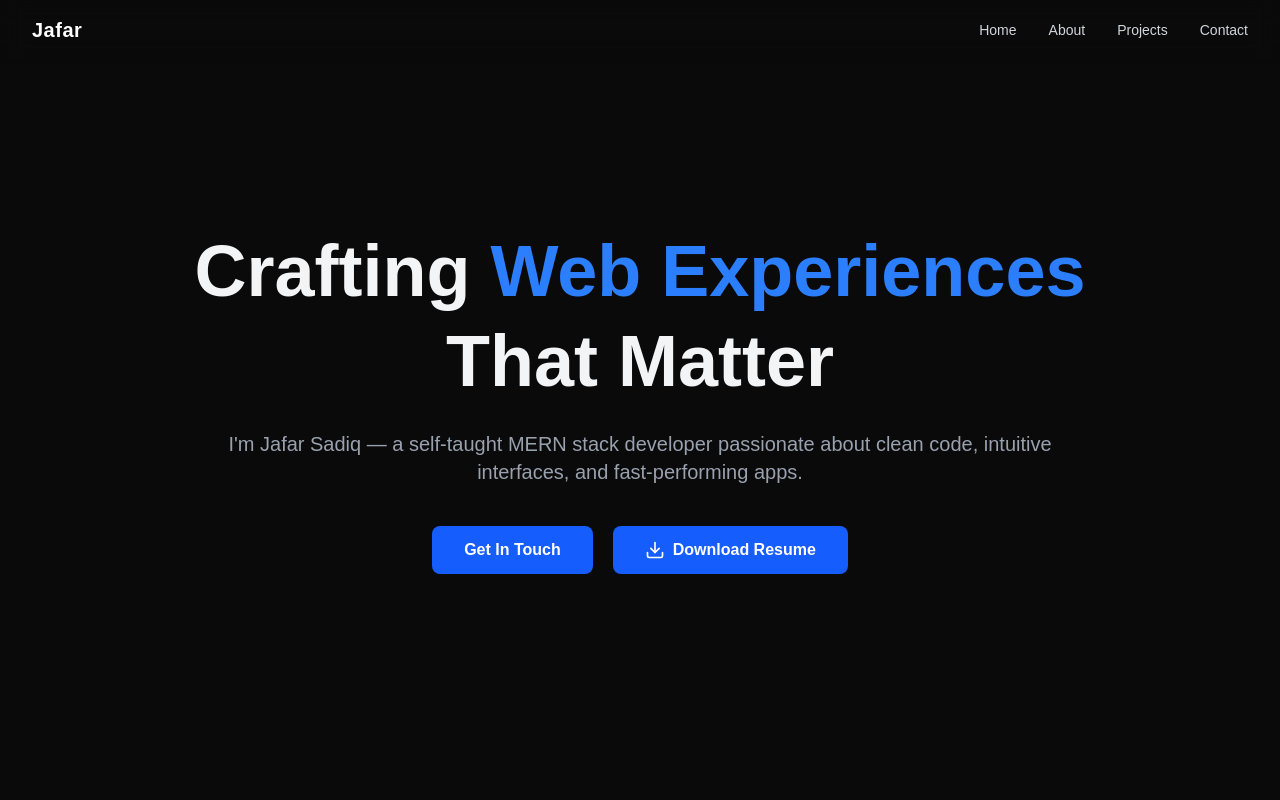
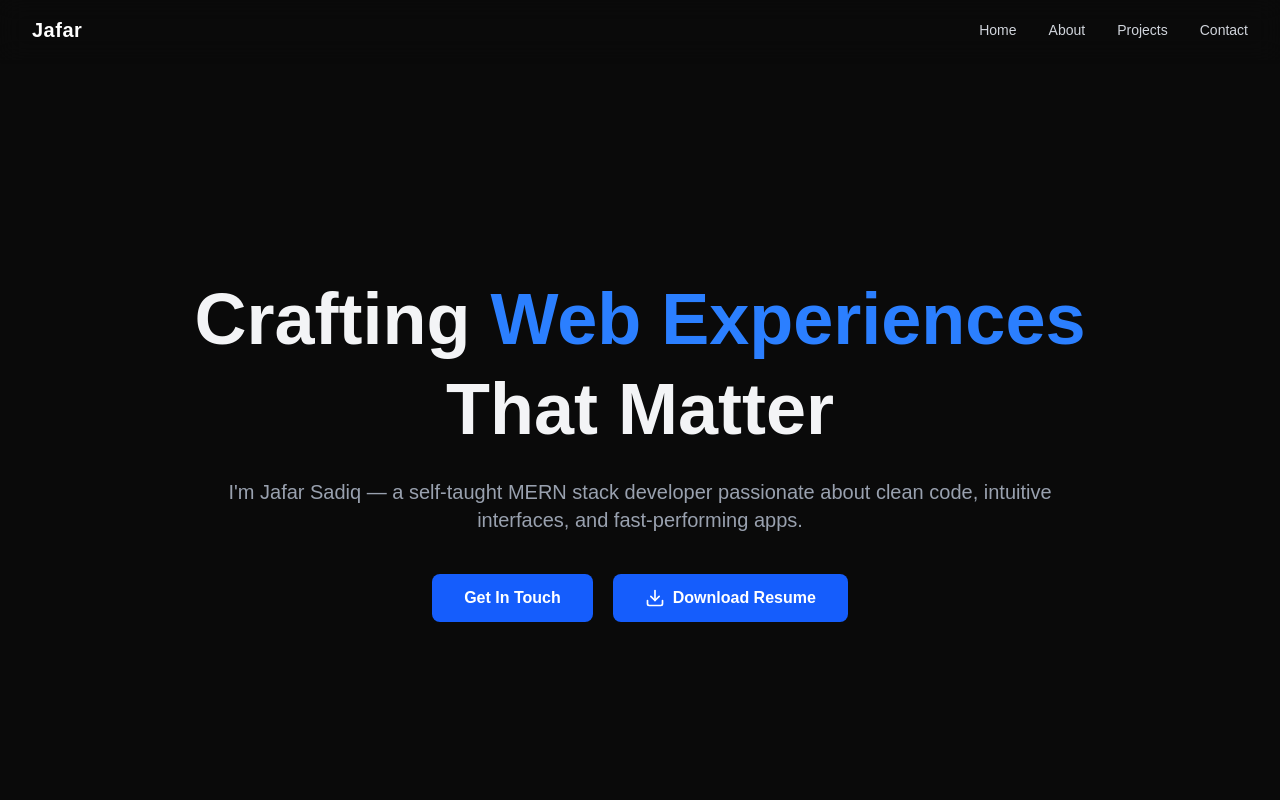
Before and after one commit to jafar-ctcl/portfolio, a React (Vite) app: page / in a window 1280 px wide. Shown: the top 800 px of the page. Built offline with nearby package versions, Linux system fonts and the light colour scheme.

Commit message:
Update: modified layout and content

```diff
--- a/src/components/Hero.jsx
+++ b/src/components/Hero.jsx
@@ -5,8 +5,9 @@ const Hero = () => {
   return (
     <section
       id="home"
-      className="min-h-screen flex items-center justify-center bg-[#0a0a0a] text-gray-100 px-6"
+      className="min-h-screen flex items-center justify-center bg-[#0a0a0a] text-gray-100 px-6 pt-20 md:pt-24"
     >
+
       <div className="max-w-4xl text-center">
         <motion.h1
           className="text-5xl md:text-7xl font-extrabold leading-tight mb-6"
```
